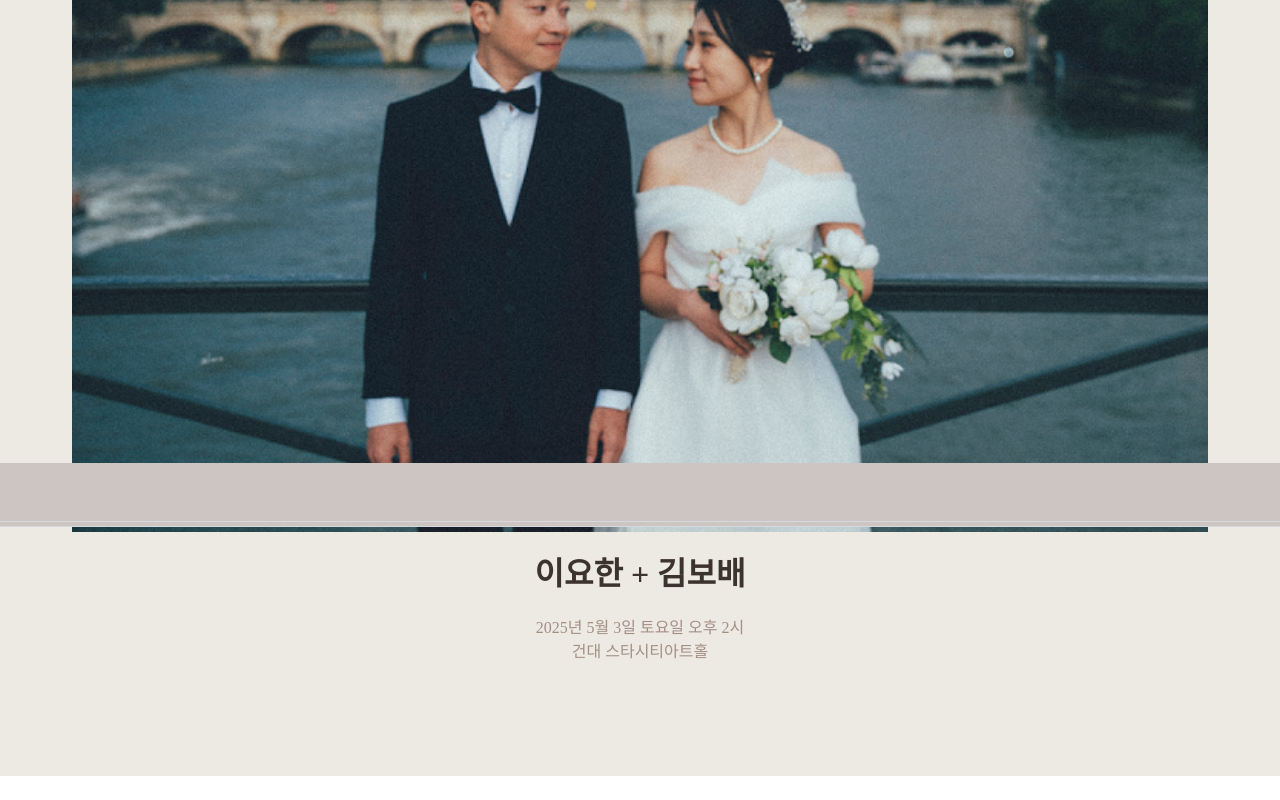
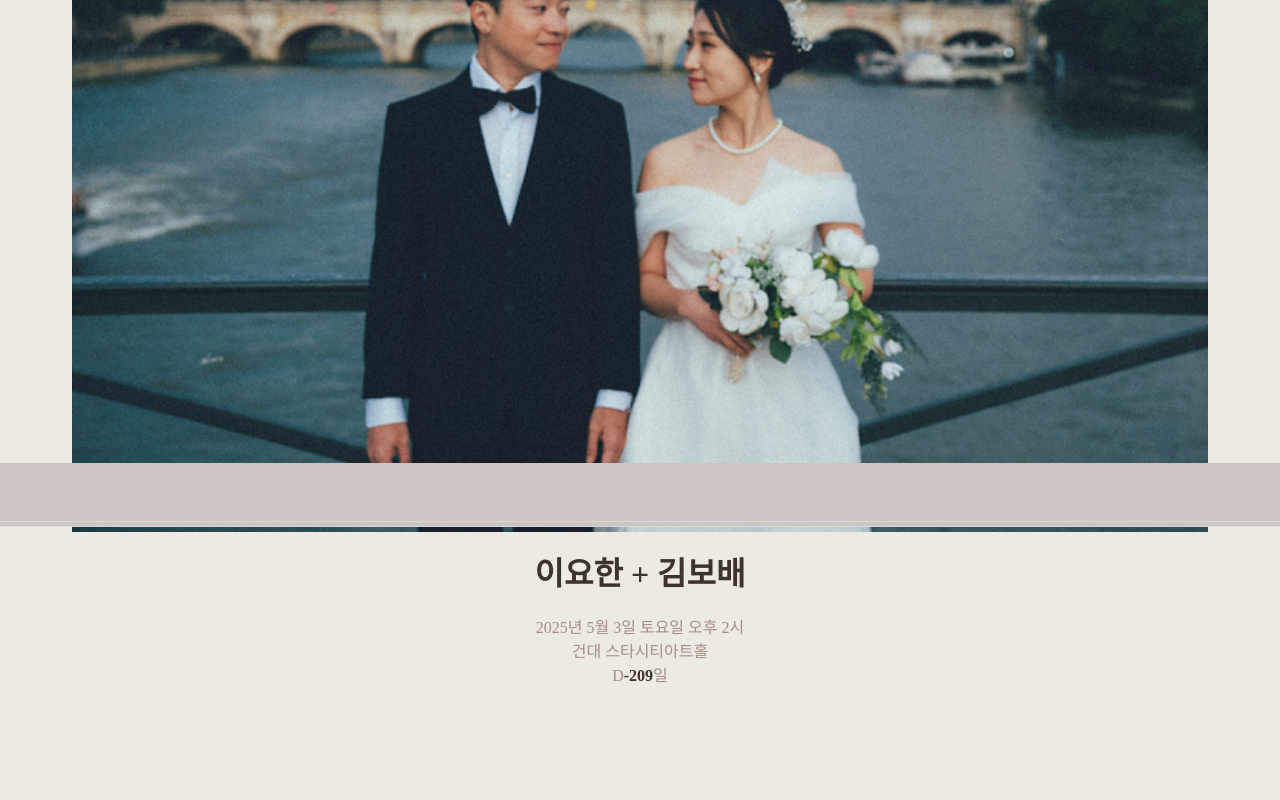
Before and after one commit to mobknight/wedding-invitation, a SvelteKit app: page / in a window 1280 px wide. Shown: the part 273-1073 px from the top of the page. Before the commit the page ends 1049 px from the top, so only its background shows below. Built offline with nearby package versions, Linux system fonts and the light colour scheme; some icons are missing; a web font is replaced by a local one.

Commit message:
D-day 출력

```diff
--- a/src/routes/+page.svelte
+++ b/src/routes/+page.svelte
@@ -18,9 +18,19 @@
         <p>2025년 5월 3일 토요일 오후 2시</p>
         <p>건대 스타시티아트홀</p>
 
+        <p>D<strong>{days_sign}{days_until}</strong>일</p>
+
     </div>
 </section>
 
 <script>
+    // @ts-nocheck
     import main_photo from '$lib/images/paris-047.png'
+
+    const today = new Date().setHours(0, 0, 0);
+    const d_day = new Date('2025-05-03');
+    const days_sign = (d_day >= today) ? '-' : '+';
+    const days_until = Math.abs(Math.floor((d_day - today) / (1000 * 60 * 60 * 24)));
+
+
 </script>
```
Also changed, not shown: src/routes/contact/+page.svelte (+0 -7 lines), src/routes/gallery/+page.svelte (+12 -11 lines), src/custom.css, 1 other file (tests, documents, lock files or other folders).
